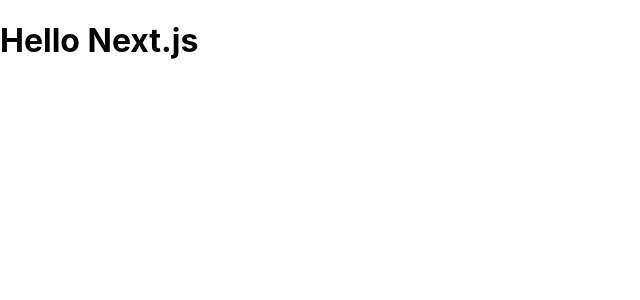
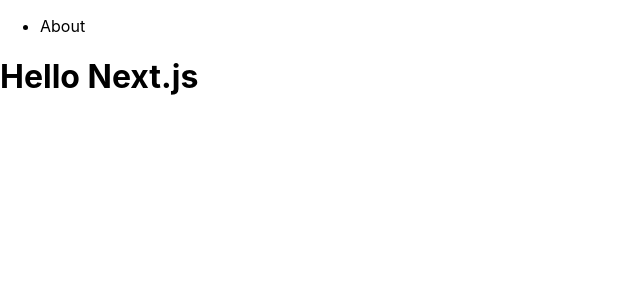
Before and after one commit to y4shiro/nextjs-tutorial-reffect, a Next.js app: page / in a window 1280 px wide. Shown: the top 300 px of the page, without its empty margins (0-640 px from the left). Built offline with nearby package versions, Linux system fonts and the light colour scheme.

Commit message:
Link コンポーネントでリンクの設定

```diff
--- a/pages/index.tsx
+++ b/pages/index.tsx
@@ -1,10 +1,19 @@
 import type { NextPage } from 'next';
-import Head from 'next/head';
-import Image from 'next/image';
-import styles from '../styles/Home.module.css';
+import Link from 'next/link';
 
 const Home: NextPage = () => {
-  return <h1>Hello Next.js</h1>;
+  return (
+    <div>
+      <ul>
+        <li>
+          <Link href="/about">
+            <a>About</a>
+          </Link>
+        </li>
+      </ul>
+      <h1>Hello Next.js</h1>
+    </div>
+  );
 };
 
 export default Home;
```
